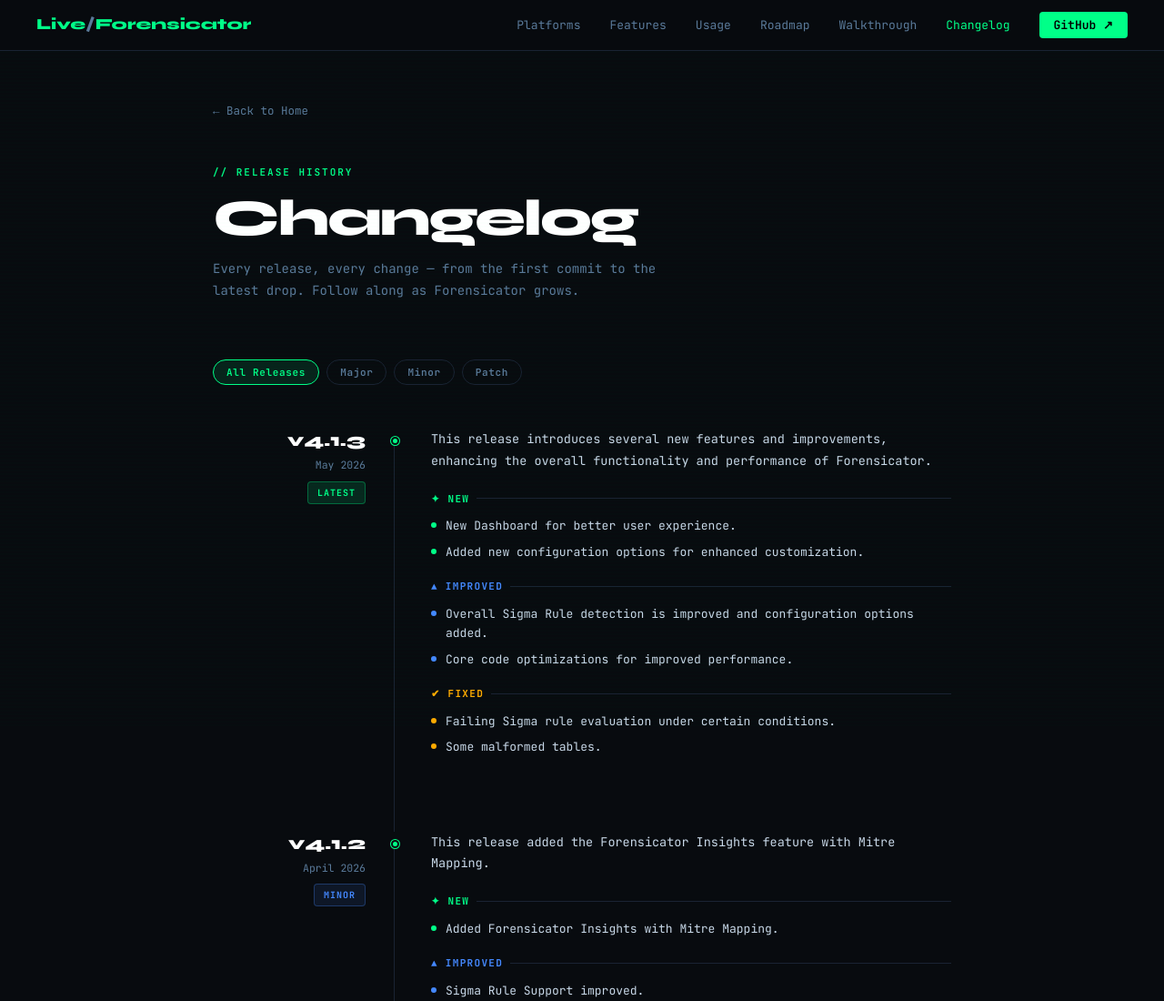
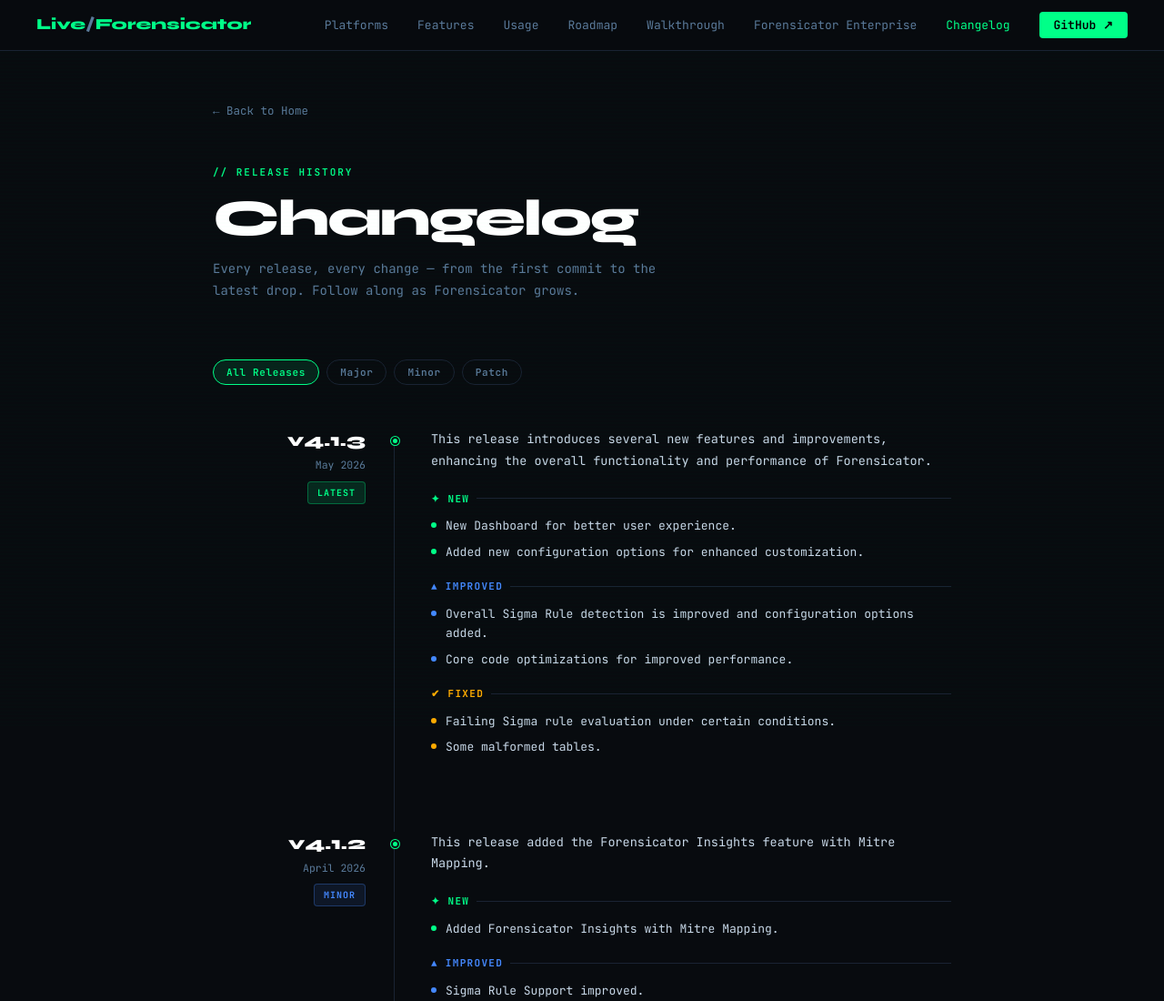
Before and after one commit to Raptormatics/Forensicator, a plain HTML site: page changelog.html in a window 1280 px wide. Shown: the top 1100 px of the page at 91% size. Drawn offline with Linux system fonts and the light colour scheme.

```diff
--- a/changelog.html
+++ b/changelog.html
@@ -475,6 +475,7 @@
     <li><a href="index.html#usage">Usage</a></li>
     <li><a href="index.html#roadmap">Roadmap</a></li>
     <li><a href="walkthrough.html">Walkthrough</a></li>
+    <li><a href="enterprise.html">Forensicator Enterprise</a></li>
     <li><a href="changelog.html" class="active">Changelog</a></li>
     <li><a href="https://github.com/Johnng007/Live-Forensicator" class="nav-cta">GitHub ↗</a></li>
   </ul>
```
